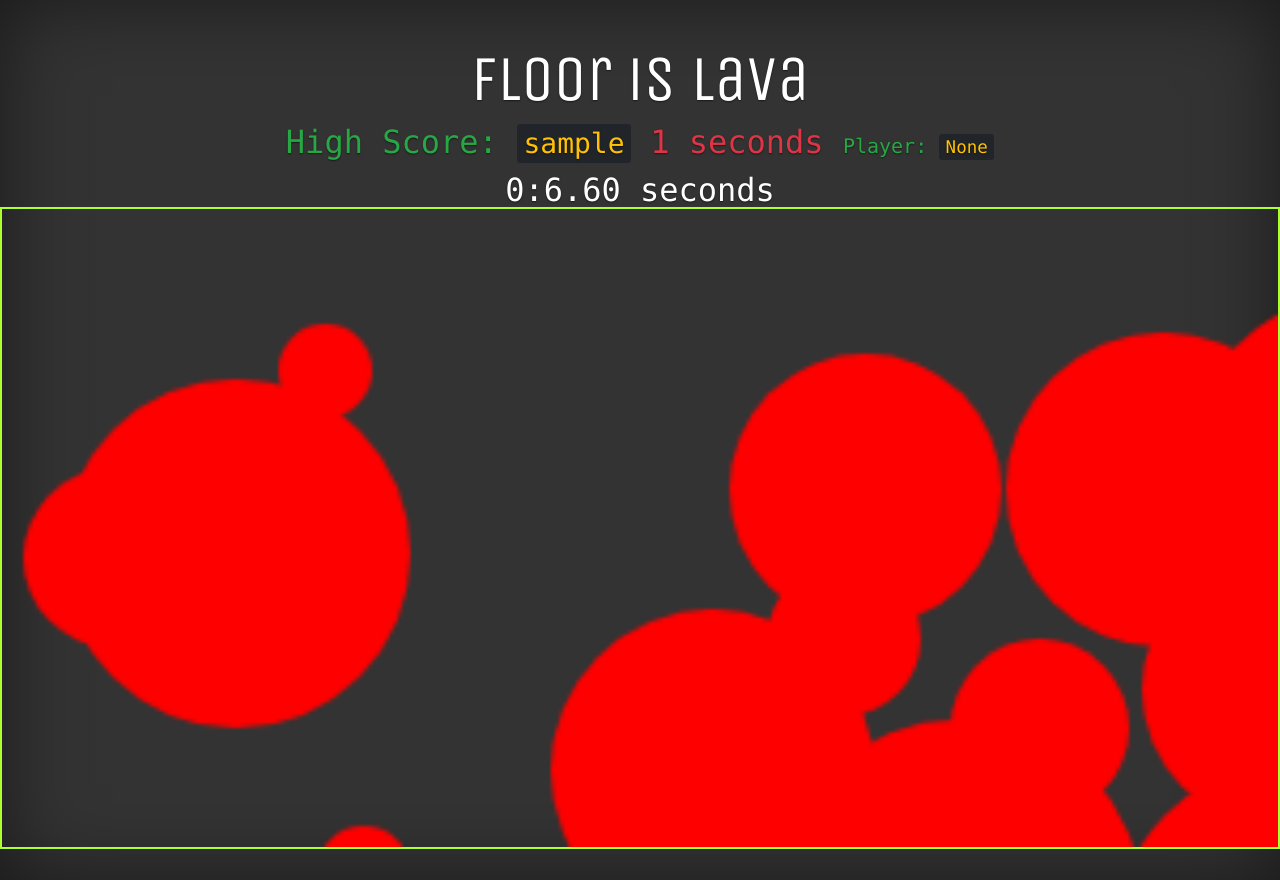
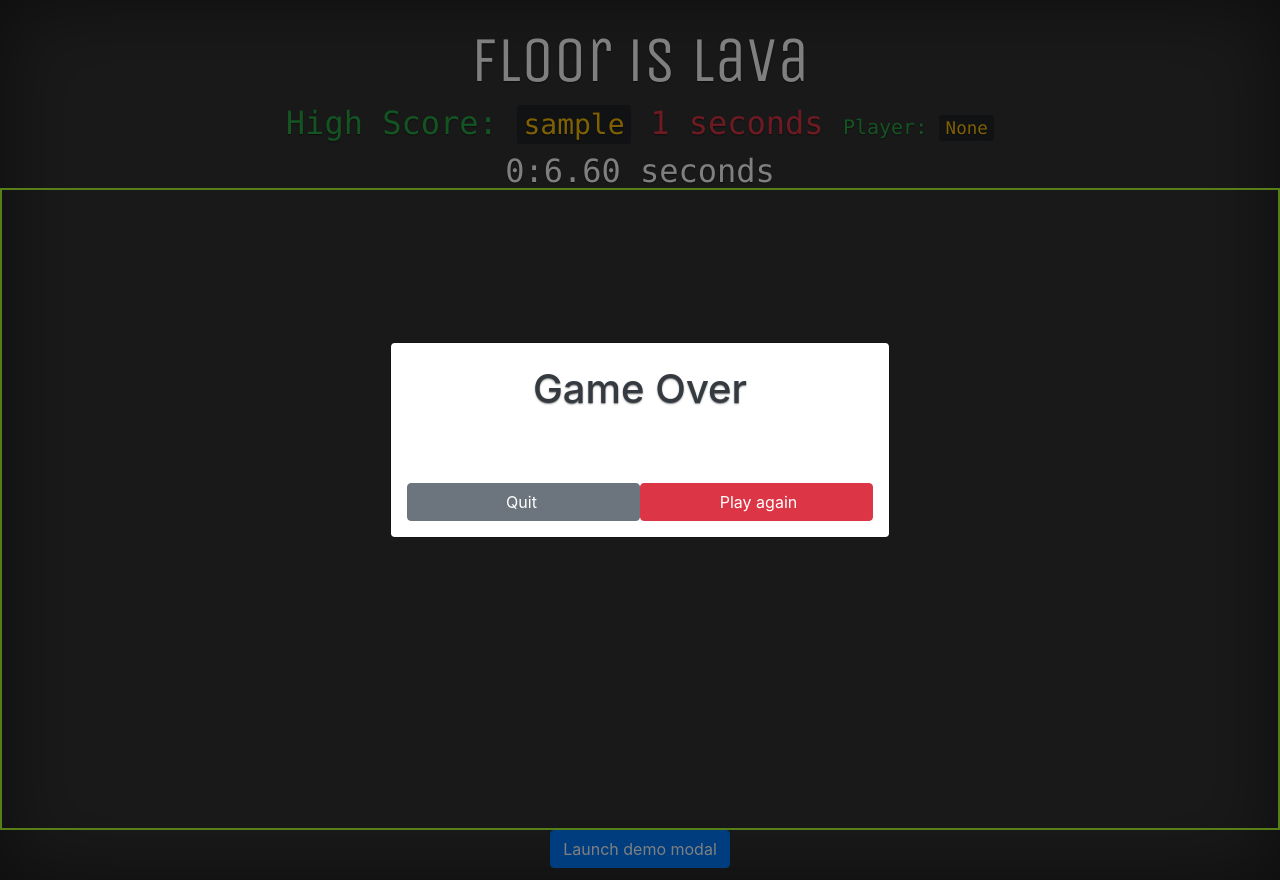
Before and after one commit to KeirForster/floorislava, a PHP site: page /html/gamescreen.php in a window 1280 px wide. Run offline with PHP 8.4, Linux system fonts and the light colour scheme; the visitor is signed in with stand-in values (Sample User, id 1); some libraries are stand-ins or nearby versions.

Commit message:
styling for the gamescreen

```diff
--- a/css/gamescreen.css
+++ b/css/gamescreen.css
@@ -163,3 +163,20 @@ body {
     height: 100%;
     border: 2px solid greenyellow;
 }
+
+#gameover-modal .modal-title {
+    padding: 1rem;
+}
+
+#gameover-modal .modal-footer {
+    border-top: none;
+}
+
+#gameover-modal #quit {
+    padding-right: 1rem;
+    /*margin:auto;*/
+}
+
+#gameover-modal #play-again {
+    padding-left: 1rem;
+}
--- a/html/gamescreen.php
+++ b/html/gamescreen.php
@@ -63,6 +63,28 @@ session_start();
                 <canvas id="gameCanvas"></canvas>
             </div>
         </main>
+        <!-- Button trigger game over modal -->
+        <button type="button" class="btn btn-primary" data-toggle="modal" data-target="#exampleModalCenter">
+            Launch demo modal
+        </button>
+
+        <!-- Game over Modal -->
+        <div class="modal fade" id="gameover-modal" tabindex="-1" role="dialog" aria-labelledby="gameover" aria-hidden="true">
+            <div class="modal-dialog modal-dialog-centered" role="document">
+                <div class="modal-content">
+                    <h1 class="modal-title text-center text-dark">Game Over</h1>
+                    <div class="modal-body"></div>
+                    <div class="modal-footer">
+                        <div class="container">
+                            <div class="row">
+                                <button type="button" id="quit" class="btn btn-secondary col-6 quit" data-dismiss="modal">Quit</button>
+                                <button type="button" id="play-again" class="btn btn-danger col-6">Play again</button>
+                            </div>
+                        </div>
+                    </div>
+                </div>
+            </div>
+        </div>
     </div>
     <!-- start the game timer -->
     <script>
@@ -82,8 +104,8 @@ session_start();
                     timer.resume();
                 }
             };
-        let game = new GS_run(document.getElementById('gameCanvas'));
-        game.start();
+            // let game = new GS_run(document.getElementById('gameCanvas'));
+            // game.start();
             //was trying to use the mouse position to show a basic checker
             // game.elem.onmouseover = function()
             // {
@@ -91,6 +113,8 @@ session_start();
             //     let mouseY = game.getMousePos(game.elem)[1];
             //     console.log(mouseX + " " + mouseY);
             // };
+
+
         };
     </script>
 </body>
--- a/js/gamescreen.js
+++ b/js/gamescreen.js
@@ -35,6 +35,12 @@ class GS_Timing
         {
             timingInfo.minutes++;
             timingInfo.seconds = 0
+        }
+
+        if (timingInfo.seconds === 1)
+        {
+            // lanuch the game over modal
+            $('#gameover-modal').modal('show');
         }
         elem.innerHTML = `${timingInfo.minutes}:${timingInfo.seconds}.${timingInfo.millis < 10 ? 0 : ''}${timingInfo.millis}`;
     }
@@ -97,7 +103,7 @@ class GS_run
     //not currently working for the setTimeout.
     timedLava()
     {
-        this.growLava();
+        this.context.requestAnimationFrame(this.growLava());
         //setTimeout(this.generateLava(this.amountOfLava), 3000);
         // this.generateLava(this.amountOfLava);
     }
```
Lines whose indentation alone changed are shown as unchanged.
